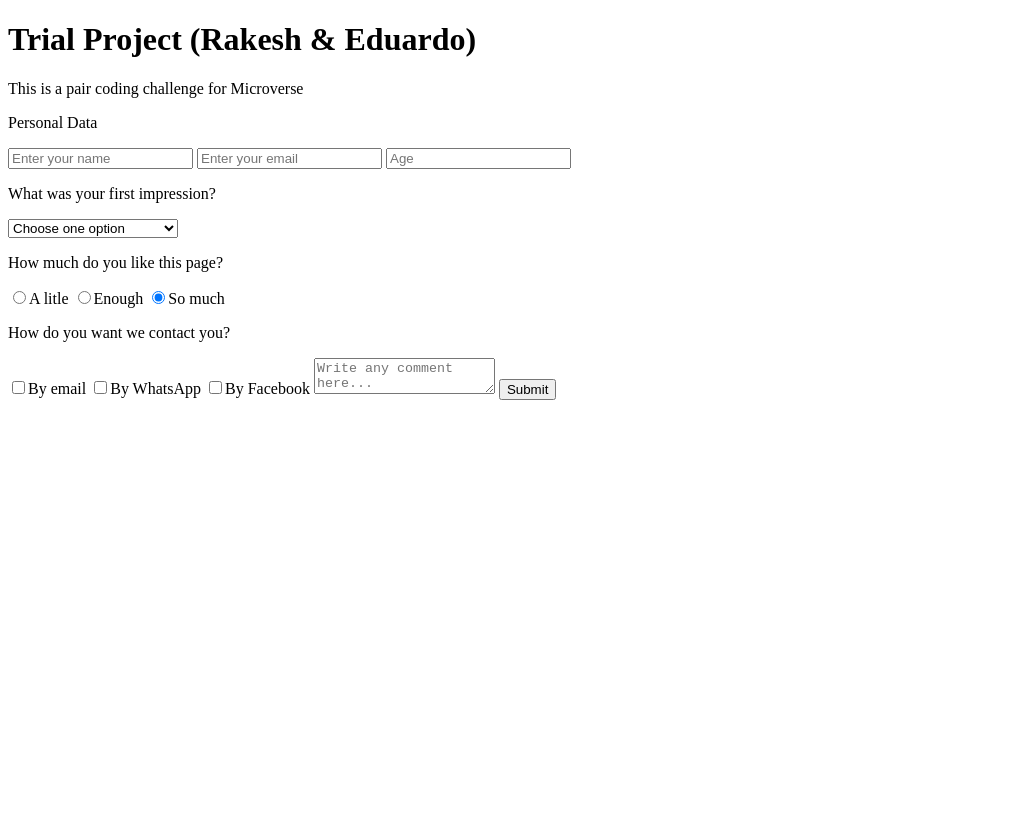
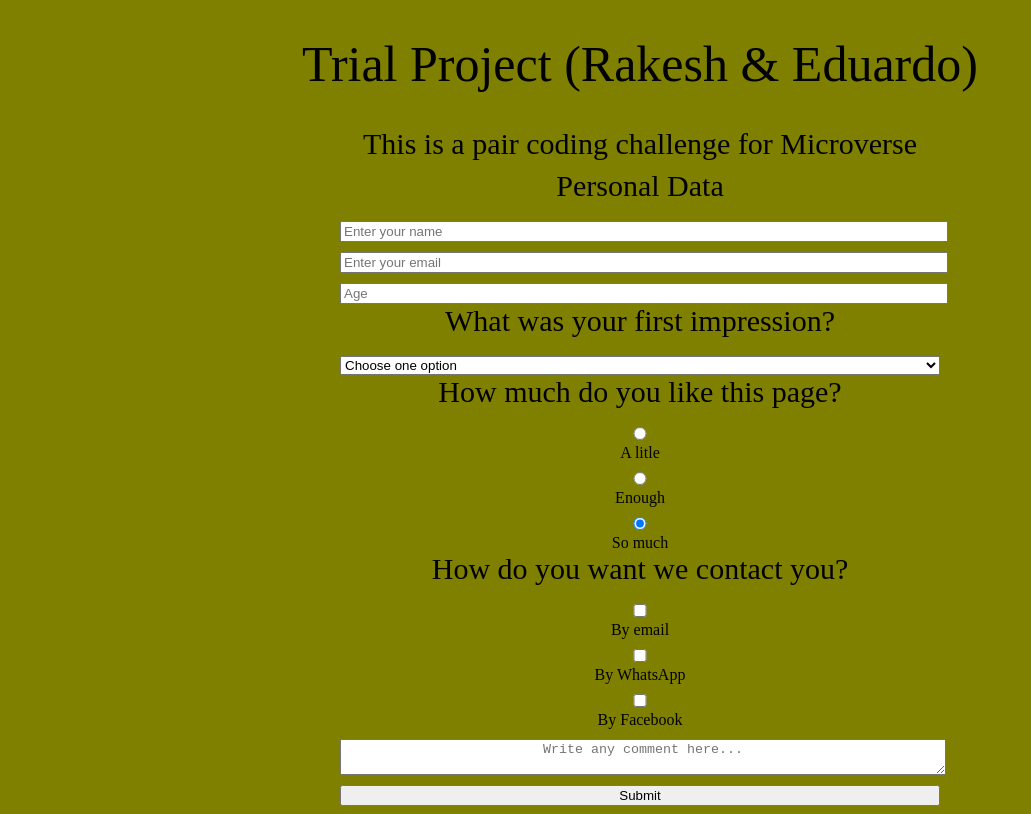
Before and after one commit to crinsbul/RakeshEduardoRepo, a plain HTML site: page index.html in a window 1280 px wide. Shown: the whole page, without its empty margins (0-1031 px from the left). Drawn offline with Linux system fonts and the light colour scheme.

Commit message:
last commit in the project

```diff
--- a/index.html
+++ b/index.html
@@ -1,7 +1,7 @@
 <!DOCTYPE html>
-<html>
+<html lang="en">
     <head>
-        <link rel="stylesheet" href="styles.css">
+        <link rel="stylesheet" href="stylesheet.css">
     </head>
     <body>
 
--- /dev/null
+++ b/stylesheet.css
@@ -0,0 +1,34 @@
+body{
+  background-color: olive;
+  text-align: center;
+}
+h1 {
+  font-weight: 400;
+  line-height: 1.2;
+  font-size: 50px;
+}
+P{
+  font-size: 30px;
+ margin-top: 0;
+ margin-bottom: 0.5rem;
+}
+label {
+  display: block;
+  margin: 0.5rem 0;
+}
+textarea{
+  text-align: center;
+  display: block;
+  margin: 2.5rem 0;
+}
+input,textarea,select {
+  margin: 10px 0 0 0;
+  width: 100%;
+  min-height: 2em;
+}form {
+  width: 60vw;
+  max-width: 600px;
+  min-width: 300px;
+  margin: 0 auto;
+  padding-bottom: 2em;
+}
```
Also changed, not shown: 1 other file.
